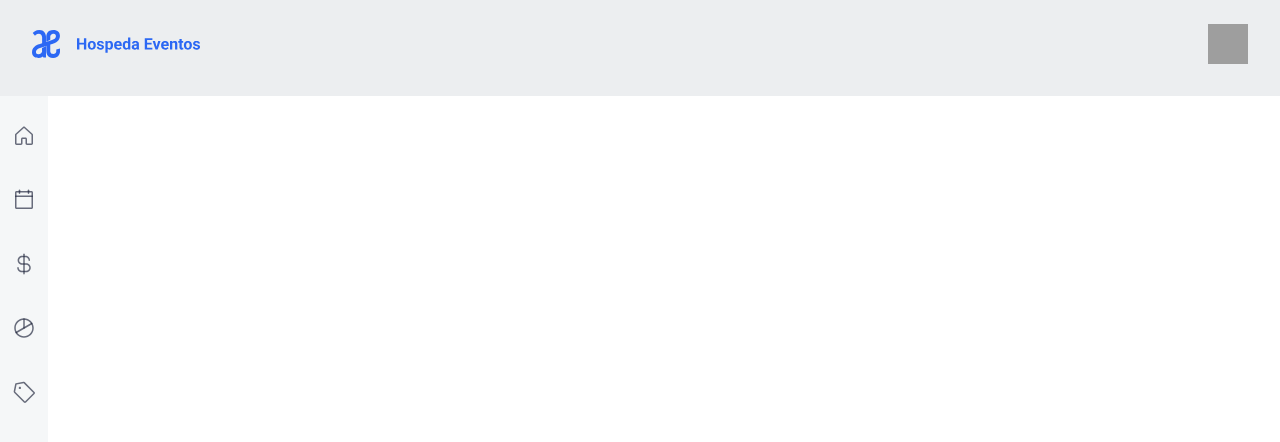
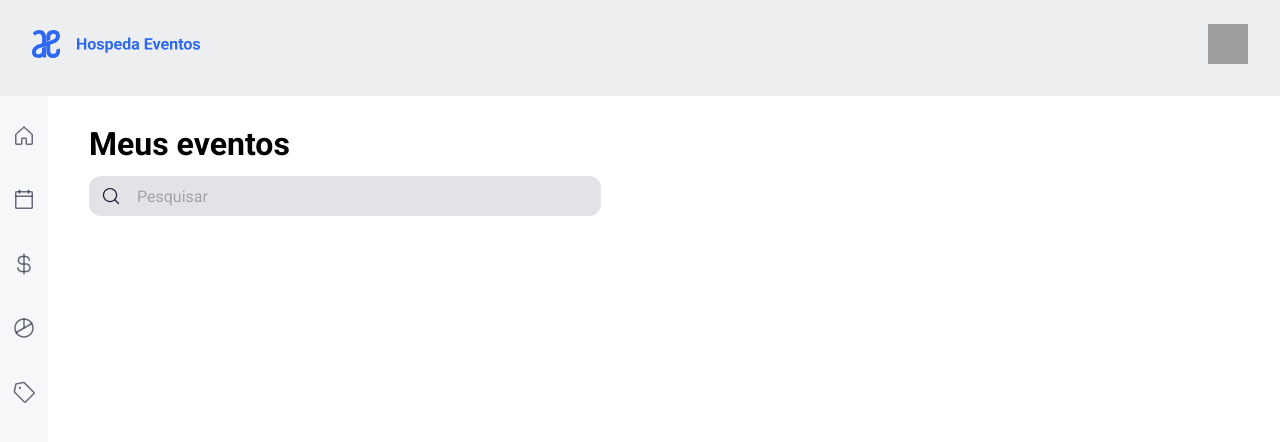
Before and after one commit to YuriPiresG/front-end-hospeda, a React (Vite) app: page / in a window 1280 px wide. Shown: the top 442 px of the page. Built offline with nearby package versions, Linux system fonts and the light colour scheme; grey boxes are pictures that could not be loaded.

Commit message:
feat: created search bar component

```diff
--- a/src/App.tsx
+++ b/src/App.tsx
@@ -2,13 +2,15 @@ import { QueryClient, QueryClientProvider } from "react-query";
 import { RouterProvider, createBrowserRouter } from "react-router-dom";
 import ActivitiesDisplay from "./components/ActivitiesDisplay";
 import CreateActivity from "./components/CreateActivity";
+import Layout from "./components/Layout";
 
 const queryClient = new QueryClient();
 
 const router = createBrowserRouter([
   {
     path: "/",
-    element: <ActivitiesDisplay />,
+    element: <Layout />,
+    children: [{ path: "", element: <ActivitiesDisplay /> }],
   },
   {
     path: "/activities",
--- a/src/components/ActivitiesDisplay.tsx
+++ b/src/components/ActivitiesDisplay.tsx
@@ -1,10 +1,14 @@
-import React from "react";
-import Layout from "./Layout";
+import SearchBar from "./SearchBar";
 
 export default function ActivitiesDisplay() {
   return (
     <>
-      <Layout />
+      <main className=" pl-[5.563rem] pt-[2rem]">
+        <h1 className="font-roboto font-bold text-[2rem] ">Meus eventos</h1>
+        <div className="mt-2">
+          <SearchBar />
+        </div>
+      </main>
     </>
   );
 }
--- a/src/components/Layout.tsx
+++ b/src/components/Layout.tsx
@@ -5,11 +5,12 @@ import calendarIcon from "../assets/CalendarBlank.svg";
 import moneyIcon from "../assets/CurrencyDollar.svg";
 import chartIcon from "../assets/ChartPie.svg";
 import tagIcon from "../assets/Tag.svg";
+import { Outlet } from "react-router-dom";
 
 export default function Layout() {
   return (
     <>
-      <header className="bg-[#ECEEF0] h-[6rem]">
+      <nav className="bg-[#ECEEF0] h-[6rem]">
         <div className="flex justify-between mx-[2rem] py-[1.5rem]">
           <img src={hospedaLogo} alt="Logo da Hospeda Eventos" />
           <img
@@ -18,7 +19,8 @@ export default function Layout() {
             className="w-[2.5rem] h-[2.5rem]"
           />
         </div>
-      </header>
+        <Outlet />
+      </nav>
       <div className="bg-[#F5F7F8] w-[3rem] h-screen flex justify-center">
         <ul>
           <li>
--- /dev/null
+++ b/src/components/SearchBar.tsx
@@ -0,0 +1,16 @@
+import searchBtn from "../assets/MagnifyingGlass.svg";
+
+export default function SearchBar() {
+  return (
+    <form action="" className="flex">
+      <button type="submit" className="bg-searchColor rounded-s-[0.75rem] pl-[0.75rem]">
+        <img src={searchBtn} alt="" />
+      </button>
+      <input
+        type="text"
+        placeholder="Pesquisar"
+        className="bg-searchColor w-[30rem] h-[2.5rem] text-black placeholder-[#A4A4A4] text-[1rem] font-roboto font-normal pl-[1rem] rounded-e-[0.75rem]"
+      />
+    </form>
+  );
+}
--- a/src/index.css
+++ b/src/index.css
@@ -1,3 +1,5 @@
+@import url("https://fonts.googleapis.com/css2?family=Roboto:wght@400;700&display=swap");
+
 @tailwind base;
 @tailwind components;
 @tailwind utilities;
--- a/tailwind.config.js
+++ b/tailwind.config.js
@@ -2,7 +2,14 @@
 export default {
   content: ["./index.html", "./src/**/*.{js,ts,jsx,tsx}"],
   theme: {
-    extend: {},
+    extend: {
+      fontFamily: {
+        roboto: ["Roboto", "sans-serif"],
+      },
+      colors: {
+        searchColor: "#171d351f",
+      },
+      plugins: [],
+    },
   },
-  plugins: [],
 };
```
Also changed, not shown: src/assets/MagnifyingGlass.svg (added).
